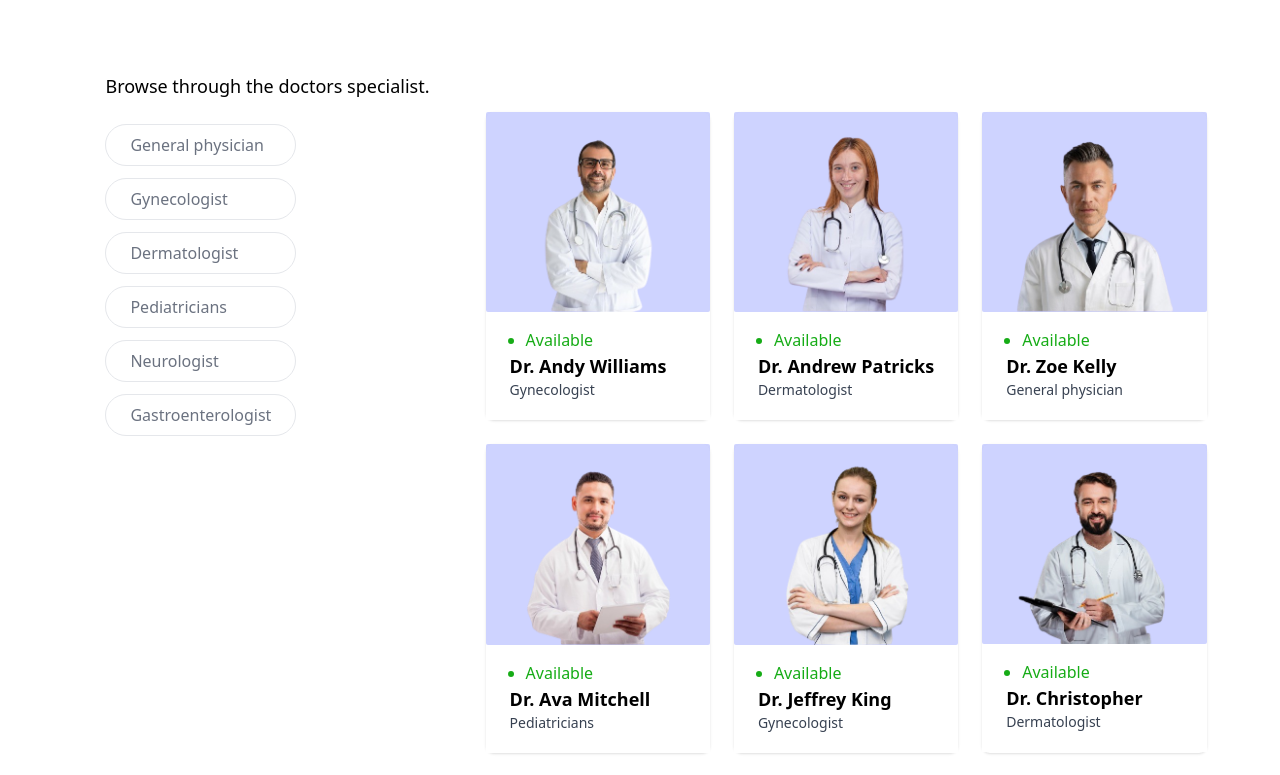
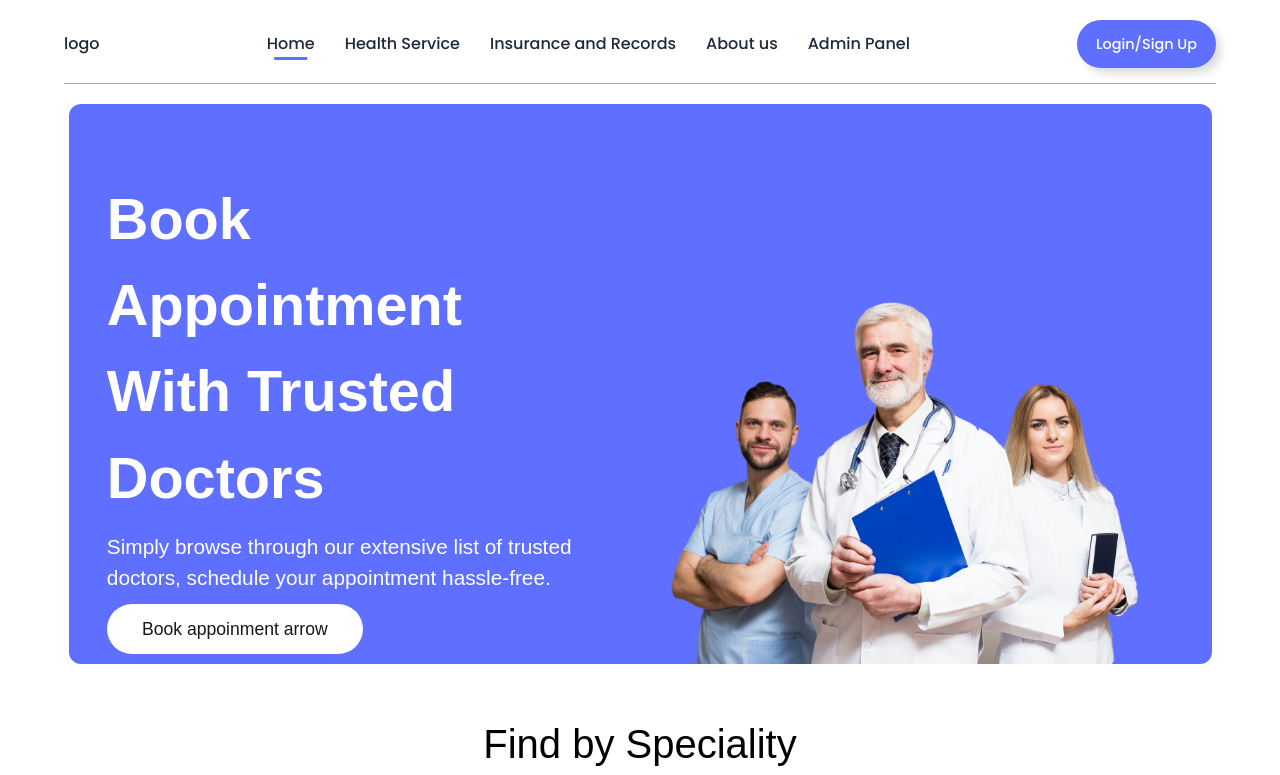
Before and after one commit to Health-Chain/Health_chain, a React (Vite) app: page / in a window 1280 px wide. Shown: the top 775 px of the page. Built offline with nearby package versions, Linux system fonts and the light colour scheme.

Commit message:
Your commit message

```diff
--- a/src/App.jsx
+++ b/src/App.jsx
@@ -1,10 +1,10 @@
 import React from 'react'
-
+import HomePage from "./pages/HomePage"
 import Consultants from './pages/Consultants'
 const App = () => {
   return (
     <div>
-
+      <HomePage />
       <Consultants />
     </div>
   )
```
